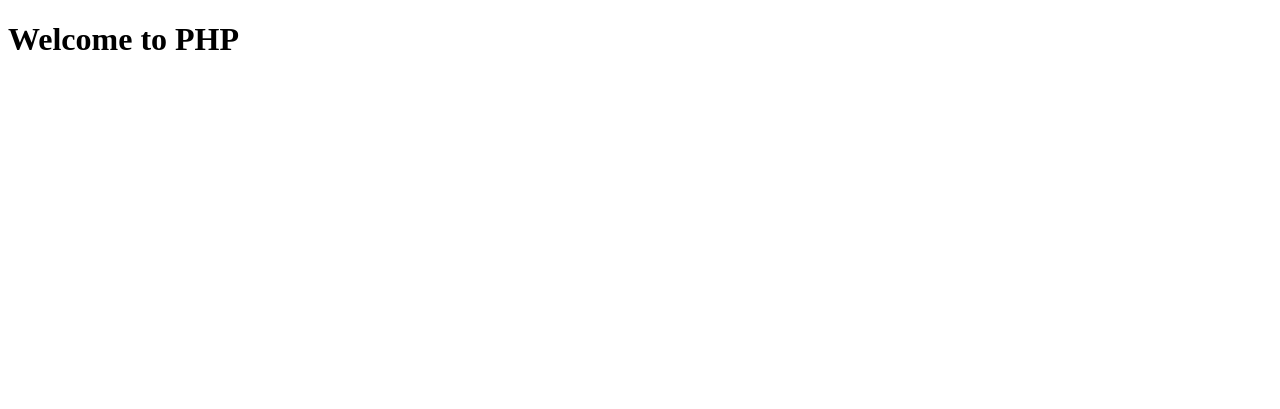
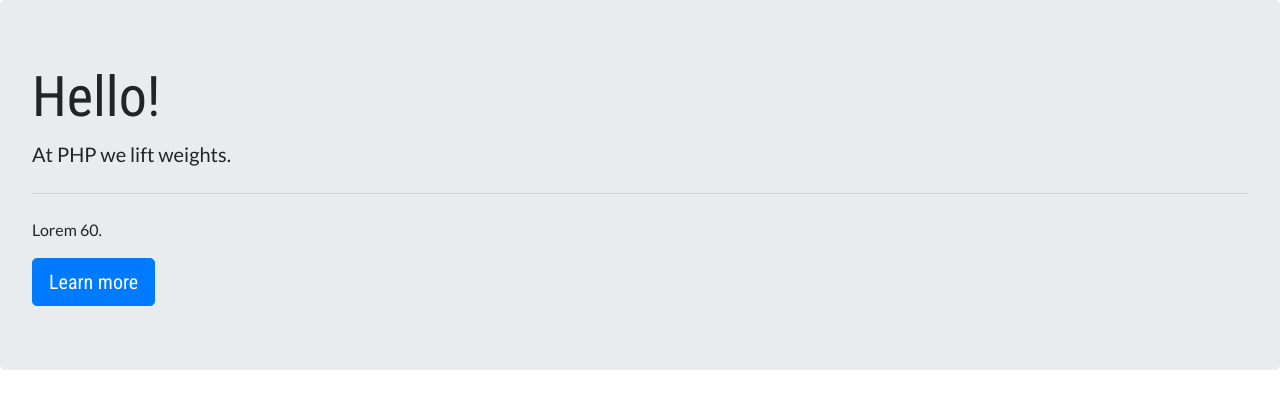
Before and after one commit to auxfuse/Milestone4, a Django app: page / in a window 1280 px wide. Shown: the top 409 px of the page. Run offline with Django 3.2, Linux system fonts and the light colour scheme; some libraries are stand-ins or nearby versions.

Commit message:
Bootstrap linked to base.html and fonts loaded via css with test styles displaying same in pages/index.html render

```diff
--- a/Milestone4/settings.py
+++ b/Milestone4/settings.py
@@ -121,4 +121,8 @@ USE_TZ = True
 # Static files (CSS, JavaScript, Images)
 # https://docs.djangoproject.com/en/3.0/howto/static-files/
 
+STATIC_ROOT = os.path.join(BASE_DIR, 'static')
 STATIC_URL = '/static/'
+STATICFILES_DIRS = [
+    os.path.join(BASE_DIR, 'Milestone4/static')
+]
--- /dev/null
+++ b/Milestone4/static/css/style.css
@@ -0,0 +1,16 @@
+/* CSS file parsed through https://autoprefixer.github.io/ to obtain web-kits needed
+ where necessary to ensure as much cross-browser compatibility. */
+
+/* Global Styles used through application */
+
+    /* Font imports */
+@import url('https://fonts.googleapis.com/css?family=Lato|Roboto+Condensed&display=swap');
+
+    /* Test */
+.jumbotron {
+    font-family: "Roboto Condensed", sans-serif;
+}
+
+p {
+    font-family: "Lato", sans-serif;
+}
--- a/templates/base.html
+++ b/templates/base.html
@@ -1,10 +1,34 @@
+{% load static %} <!-- Needed to link to static files that are
+ saved in our root static folder -->
 <!DOCTYPE html>
 <html lang="en">
 <head>
     <meta charset="UTF-8">
-    <title>Title</title>
+
+    <!-- Bootstrap loaded -->
+    <link rel="stylesheet" href="https://cdnjs.cloudflare.com/ajax/libs/twitter-bootstrap/4.4.1/css/bootstrap.min.css">
+    <!-- Custom Stylesheet loaded from static folder -->
+    <link rel="stylesheet" href="{% static 'css/style.css' %}">
+
+    <title>PHP Barbell | {% block title %}{% endblock %}</title>
 </head>
 <body>
 
+    <!-- Navbar -->
+{#    {% include 'partials/_navbar.html' %}#}
+
+    <!-- Area for inheritance where child templates unique code
+    occupies and overrides. -->
+    {% block content %}
+    {% endblock %}
+
+    <!-- Footer -->
+{#    {%  include 'partials/_footer.html' %}#}
+
+    <!-- jQuery & popper.js for interactive elements from Bootstrap such as Navbar expand/collapse and Modal popup etc -->
+    <script src="https://cdnjs.cloudflare.com/ajax/libs/jquery/3.4.1/jquery.min.js"></script>
+    <script src="https://cdnjs.cloudflare.com/ajax/libs/popper.js/1.16.0/umd/popper.min.js"></script>
+    <script src="https://cdnjs.cloudflare.com/ajax/libs/twitter-bootstrap/4.4.1/js/bootstrap.min.js"></script>
+
 </body>
 </html>
--- a/templates/pages/index.html
+++ b/templates/pages/index.html
@@ -1,10 +1,13 @@
-<!DOCTYPE html>
-<html lang="en">
-<head>
-    <meta charset="UTF-8">
-    <title>Title</title>
-</head>
-<body>
-    <h1>Welcome to PHP</h1>
-</body>
-</html>
+{% extends 'base.html' %}
+
+{% block title %} Welcome {% endblock %}
+
+{% block content %}
+    <div class="jumbotron">
+        <h1 class="display-4">Hello!</h1>
+        <p class="lead">At PHP we lift weights.</p>
+        <hr class="my-4">
+        <p>Lorem 60.</p>
+        <a class="btn btn-primary btn-lg" href="#" role="button">Learn more</a>
+    </div>
+{% endblock %}
```
Also changed, not shown: Milestone4/static/img/danny.jpg (added), Milestone4/static/img/dean-kelleher.jpg (added), Milestone4/static/img/dean-roche.jpg (added), Milestone4/static/img/logo.png (added), Milestone4/static/js/main.js (added), 1 other file.
